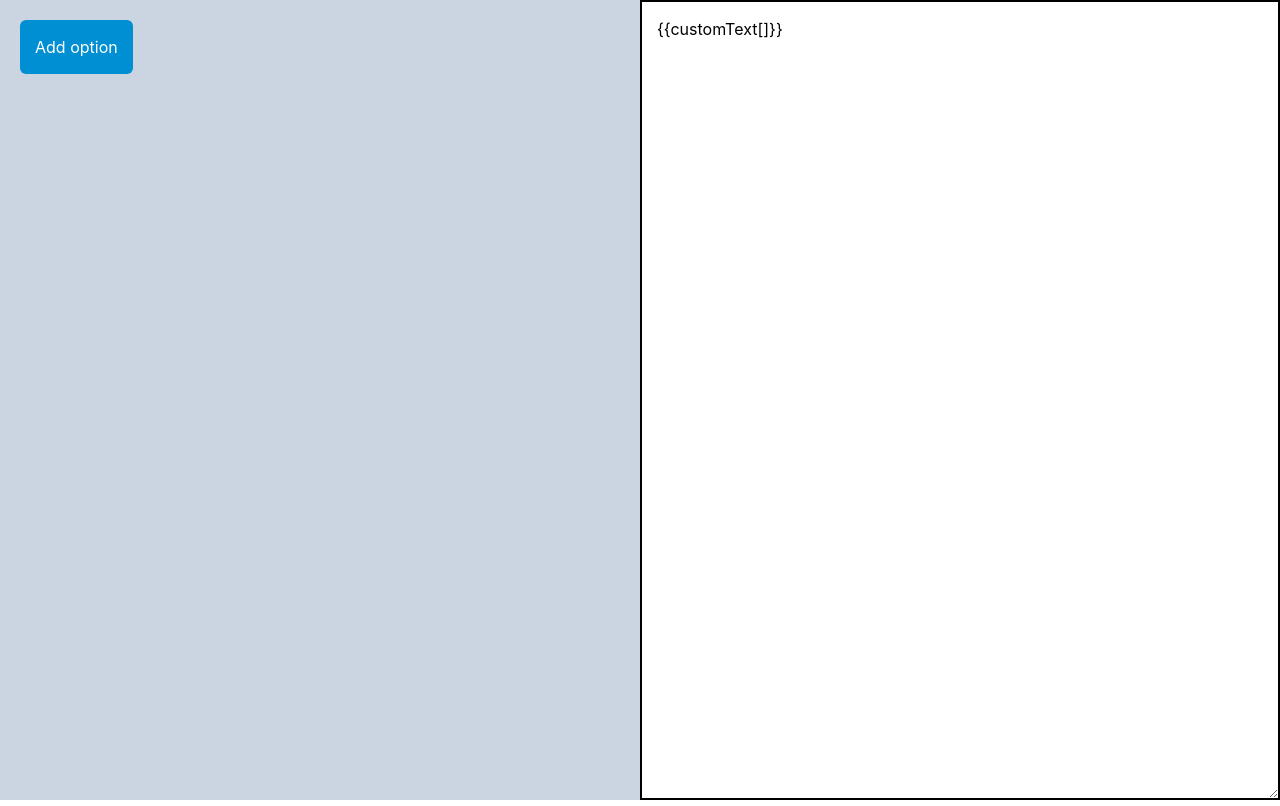
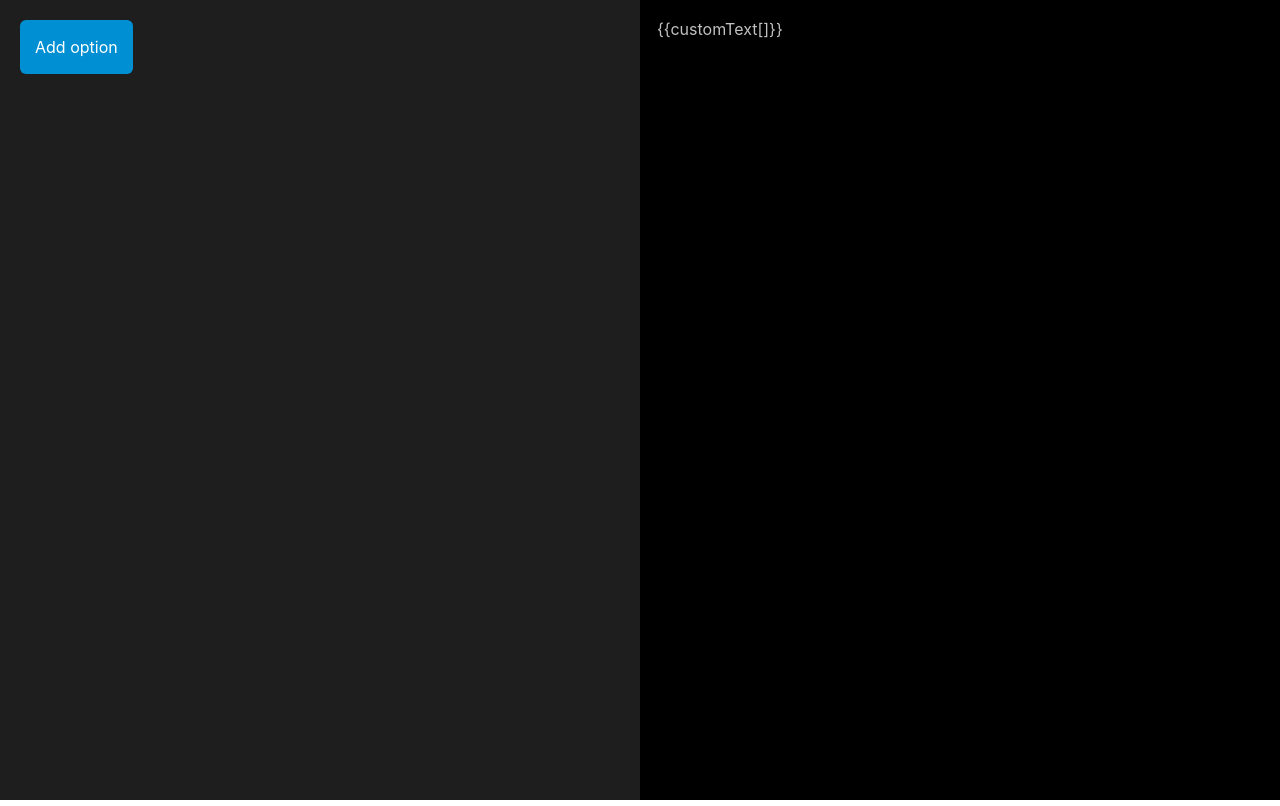
Before and after one commit to ProxicideNXT/veeva-approved-email-sl, a React (Create React App) app: page / in a window 1280 px wide. Built offline with nearby package versions, Linux system fonts and the light colour scheme.

Commit message:
Applying dark theme UI, and making text area fixed on desktop

```diff
--- a/src/App.js
+++ b/src/App.js
@@ -4,14 +4,15 @@ import { SubjectLineList } from './components/SubjectLineList'
 
 function App() {
   return (
-    <div className="App">
+    <div className="App relative">
       <header className="App-header"></header>
+
       <div className="grid grid-cols-2 h-dvh">
-        <section className="bg-slate-300 p-[20px]">
+        <section className="col-span-1 bg-[#1e1e1e] p-[20px]">
           <SubjectLineList></SubjectLineList>
         </section>
 
-        <section className="">
+        <section className="col-span-1 fixed right-0 top-0 w-3/6 h-screen">
           <SubjectLineForm></SubjectLineForm>
         </section>
       </div>
--- a/src/components/SubjectLine.js
+++ b/src/components/SubjectLine.js
@@ -28,35 +28,39 @@ export const SubjectLine = (props) => {
     <Draggable draggableId={props.index.toString()} index={props.index}>
       {(provided) => (
         <div
-          className="grid grid-cols-6 rounded-md	border-[2px] border-[#008fd2] border-dashed p-[15px] mb-[20px] last:mb-[0px]"
+          className="relative rounded-md bg-[#0C0C0C]	border-[2px] border-[#8b8b8b] border-dashed p-[15px] mb-[20px] last:mb-[0px] outline-[#F2613F]"
           {...provided.draggableProps}
           {...provided.dragHandleProps}
           ref={provided.innerRef}
         >
-          <div className="col-span-1">
-            <img
-              src={sortIcon}
-              alt="sort icon"
-              className="mt-[20px]"
-              width={50}
-            />
+          <div className="col-span-1 absolute top-[50%] mt-[-50px]">
+            <img src={sortIcon} alt="" className="mt-[20px]" width={50} />
           </div>
 
-          <div className="col-span-5">
-            <label htmlFor={props.index} className="mb-[10px] font-bold block">
+          <div className="col-span-5 pl-[75px]">
+            <label
+              htmlFor={props.index}
+              className="mb-[10px] block text-[#CCC] text-lg"
+            >
               Dropdown Option {props.index + 1}:
             </label>
             <input
-              className="bg-[#F0F0F0] border-[1px] border-[#343A40] border-solid p-[5px] w-full text-black mb-[5px]"
+              className="bg-[#AAA] p-[5px] w-full text-black mb-[5px] outline-[#F2613F] placeholder:text-[#444]"
               id={props.index}
               name={props.index}
-              placeholder="Dropdown option"
+              placeholder="Dropdown text"
               value={options[props.index].value}
               onChange={onDropdownOptionChanged}
             />
 
-            <p>{options[props.index].error.message}</p>
-            <button className="font-bold underline" onClick={onRemoveOption}>
+            <section className="text-[#CF6679]">
+              {options[props.index].error.message}
+            </section>
+
+            <button
+              className="underline text-[#008fd2] outline-[#F2613F] mt-[10px]"
+              onClick={onRemoveOption}
+            >
               Remove option
             </button>
           </div>
--- a/src/components/SubjectLineForm.js
+++ b/src/components/SubjectLineForm.js
@@ -13,7 +13,7 @@ export const SubjectLineForm = (props) => {
   return (
     <>
       <textarea
-        className="border-2 border-black border-solid p-[15px] w-full h-full"
+        className="resize-none bg-[#000000] border-2 border-black border-solid p-[15px] w-full h-full text-[#c1c1c1] outline-[#F2613F]"
         placeholder="Veeva dropdown token"
         name="veeva-dropdown"
         value={veevaToken}
--- a/src/components/SubjectLineList.js
+++ b/src/components/SubjectLineList.js
@@ -20,7 +20,7 @@ export const SubjectLineList = () => {
   return (
     <DragDropContext onDragEnd={onDragEnd}>
       <button
-        className="rounded-md	bg-[#008fd2] text-white p-[15px] mb-[15px]"
+        className="rounded-md	bg-[#008fd2] text-white p-[15px] mb-[15px] outline-[#F2613F]"
         onClick={onAddSubjectLine}
       >
         Add option
```
